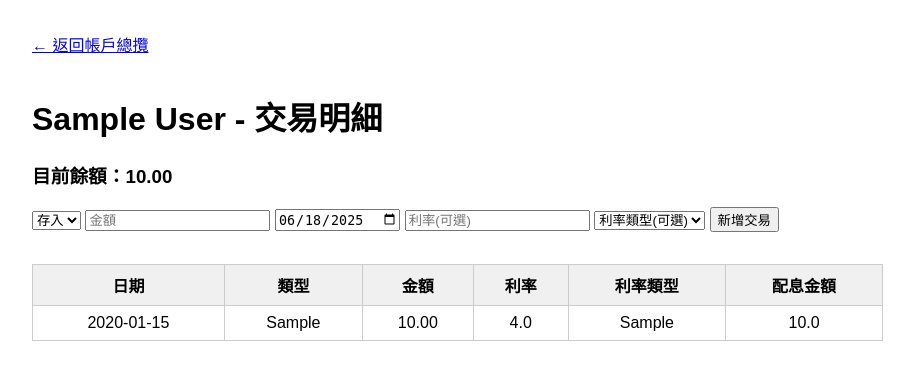
After one commit to 040058/bank, a Flask app: page /accounts/1 in a window 1280 px wide. The commit adds this page. Shown: the top 380 px of the page, without its empty margins (0-914 px from the left). Run offline with Flask 3, Linux system fonts and the light colour scheme; tables that the repository leaves empty hold one stand-in row (values such as "Sample post").

Commit message:
Add files via upload

```diff
--- /dev/null
+++ b/templates/account_detail.html
@@ -0,0 +1,58 @@
+<!DOCTYPE html>
+<html lang="zh-Hant">
+<head>
+    <meta charset="UTF-8">
+    <title>{{ account.name }} - 交易明細</title>
+    <style>
+        body { font-family: sans-serif; margin: 2em; }
+        table { border-collapse: collapse; width: 70%; }
+        th, td { border: 1px solid #ccc; padding: 8px; text-align: center; }
+        th { background: #f0f0f0; }
+        .back-link { margin-bottom: 1em; display: inline-block; }
+        .add-form { margin-bottom: 2em; }
+    </style>
+</head>
+<body>
+    <a class="back-link" href="/">← 返回帳戶總攬</a>
+    <h1>{{ account.name }} - 交易明細</h1>
+    <h3>目前餘額：{{ '%.2f'|format(balance) }}</h3>
+
+    <!-- 新增交易表單（之後可補上） -->
+    <form class="add-form" method="post" action="/accounts/{{ account.id }}/transactions">
+        <select name="type" required>
+            <option value="deposit">存入</option>
+            <option value="withdraw">提出</option>
+        </select>
+        <input type="number" name="amount" step="0.01" min="0.01" placeholder="金額" required>
+        <input type="date" name="date" value="{{ now().strftime('%Y-%m-%d') }}" required>
+        <input type="number" name="interest_rate" step="0.01" min="0" placeholder="利率(可選)">
+        <select name="interest_type">
+            <option value="">利率類型(可選)</option>
+            <option value="yearly">年利率</option>
+            <option value="monthly">月利率</option>
+        </select>
+        <button type="submit">新增交易</button>
+    </form>
+
+    <table>
+        <tr>
+            <th>日期</th>
+            <th>類型</th>
+            <th>金額</th>
+            <th>利率</th>
+            <th>利率類型</th>
+            <th>配息金額</th>
+        </tr>
+        {% for t in transactions %}
+        <tr>
+            <td>{{ t.date.strftime('%Y-%m-%d') }}</td>
+            <td>{{ t.type }}</td>
+            <td>{{ '%.2f'|format(t.amount) }}</td>
+            <td>{{ t.interest_rate if t.interest_rate else '' }}</td>
+            <td>{{ t.interest_type if t.interest_type else '' }}</td>
+            <td>{{ t.interest_amount if t.interest_amount else '' }}</td>
+        </tr>
+        {% endfor %}
+    </table>
+</body>
+</html>
```
Also changed, not shown: templates/index.html (+40 -0 lines).
